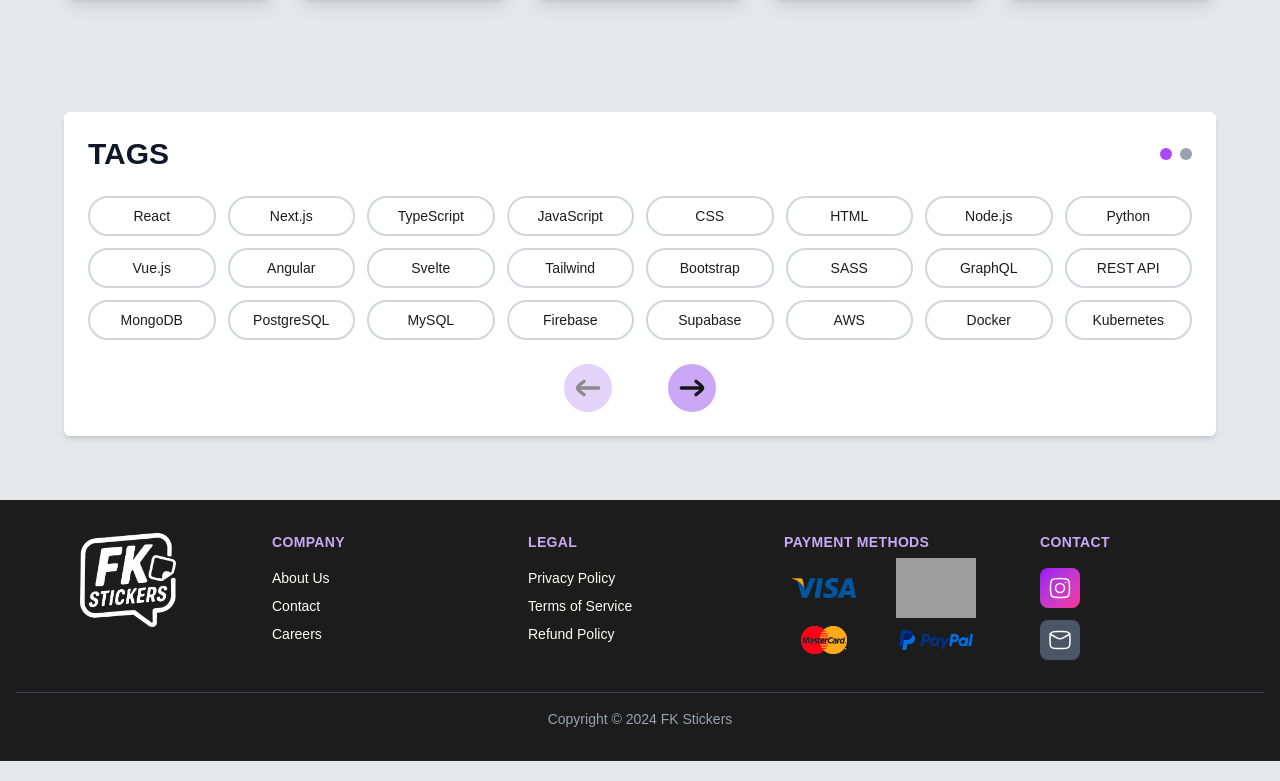
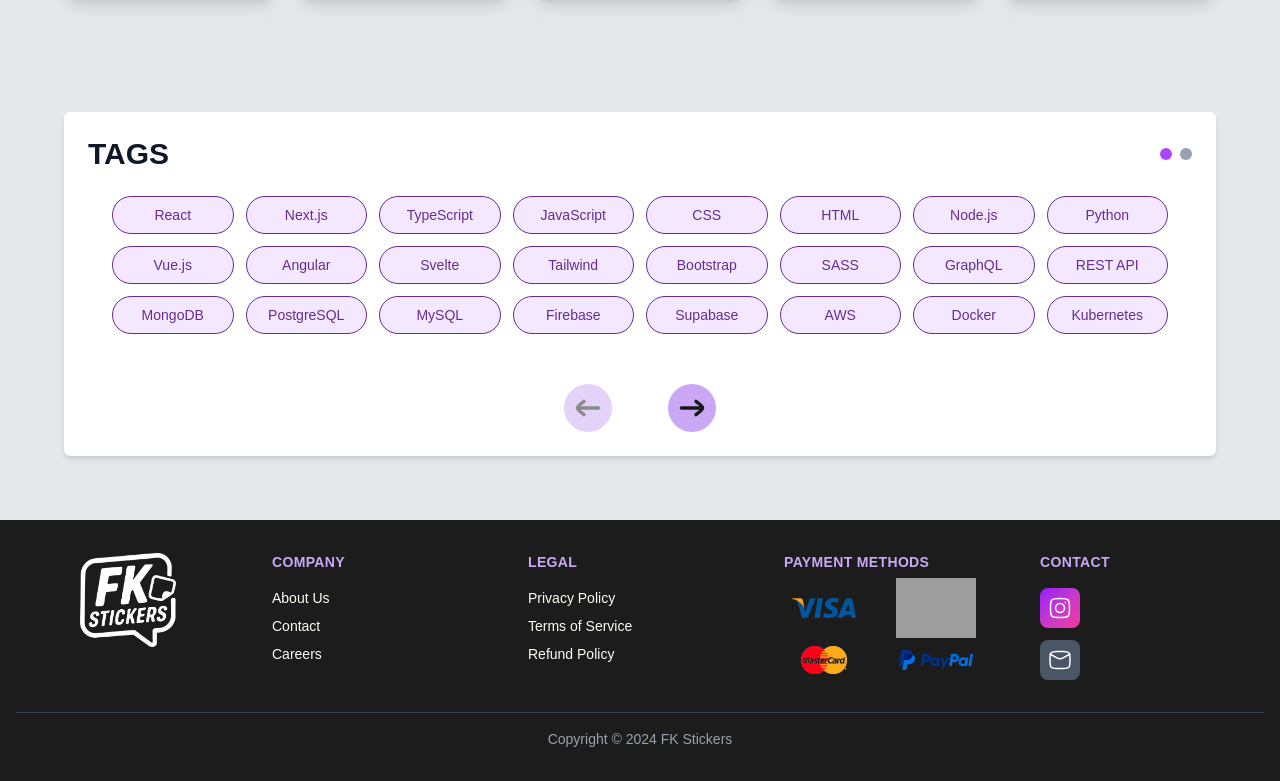
Before and after one commit to PietrantuonoFranco/fk-stickers, a Next.js app in the folder frontend/: page / in a window 1280 px wide. Shown: the part 1258-2039 px from the top of the page. Built offline with nearby package versions, Linux system fonts and the light colour scheme; grey boxes are pictures that could not be loaded.

Commit message:
feat: modify tags style with class .tag in home page

```diff
--- a/frontend/src/app/components/Tags.tsx
+++ b/frontend/src/app/components/Tags.tsx
@@ -22,8 +22,8 @@ export default function Tags() {
   }
 
   return (
-    <div className="w-full max-w-6xl mx-auto p-6 bg-white rounded-md shadow-md my-16">
-      {/* Header */}
+    <div className="min-h-86 w-full max-w-6xl mx-auto p-6 bg-white rounded-md shadow-md my-16 flex flex-col">
+  {/* Header (igual que antes) */}
   <div className="flex items-center justify-between mb-6">
     <h2 className="text-3xl font-bold text-gray-900">TAGS</h2>
 
@@ -42,19 +42,22 @@ export default function Tags() {
     </div>
   </div>
 
-      {/* Tags Grid */}
-      <div className="grid grid-cols-4 sm:grid-cols-6 md:grid-cols-8 gap-3 mb-6">
+  {/* Contenedor flexible para los tags */}
+  <div className="flex-1 mb-3 px-6">
+    {/* Tags Grid - mantiene tu formato original */}
+    <div className="grid grid-cols-4 sm:grid-cols-6 md:grid-cols-8 gap-3">
       {getCurrentTags().map((tag, index) => (
         <button
           key={`${tag}-${index}`}
-            className="rounded-full px-4 py-2 text-sm font-medium border-2 border-gray-300 hover:border-gray-400 hover:bg-gray-50 transition-colors bg-transparent text-fk-dark-gray cursor-pointer"
+          className="tag px-4 py-2 text-sm font-medium transition-colors cursor-pointer"
         >
           {tag}
         </button>
       ))}
     </div>
+  </div>
 
-      {/* Navigation Arrows */}
+  {/* Navigation Arrows (posición fija en la parte inferior del contenedor) */}
   <div className="flex justify-center space-x-14">
     <button
       onClick={prevPage}
```
Lines whose indentation alone changed are shown as unchanged.
